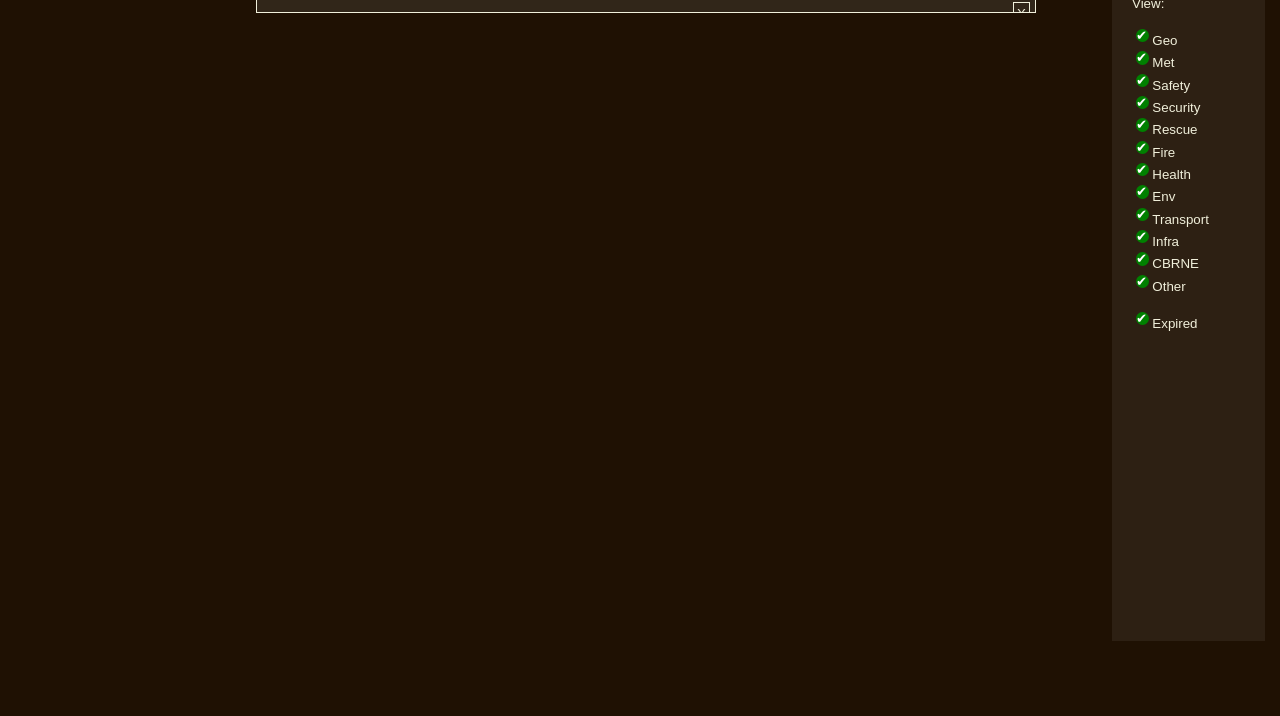
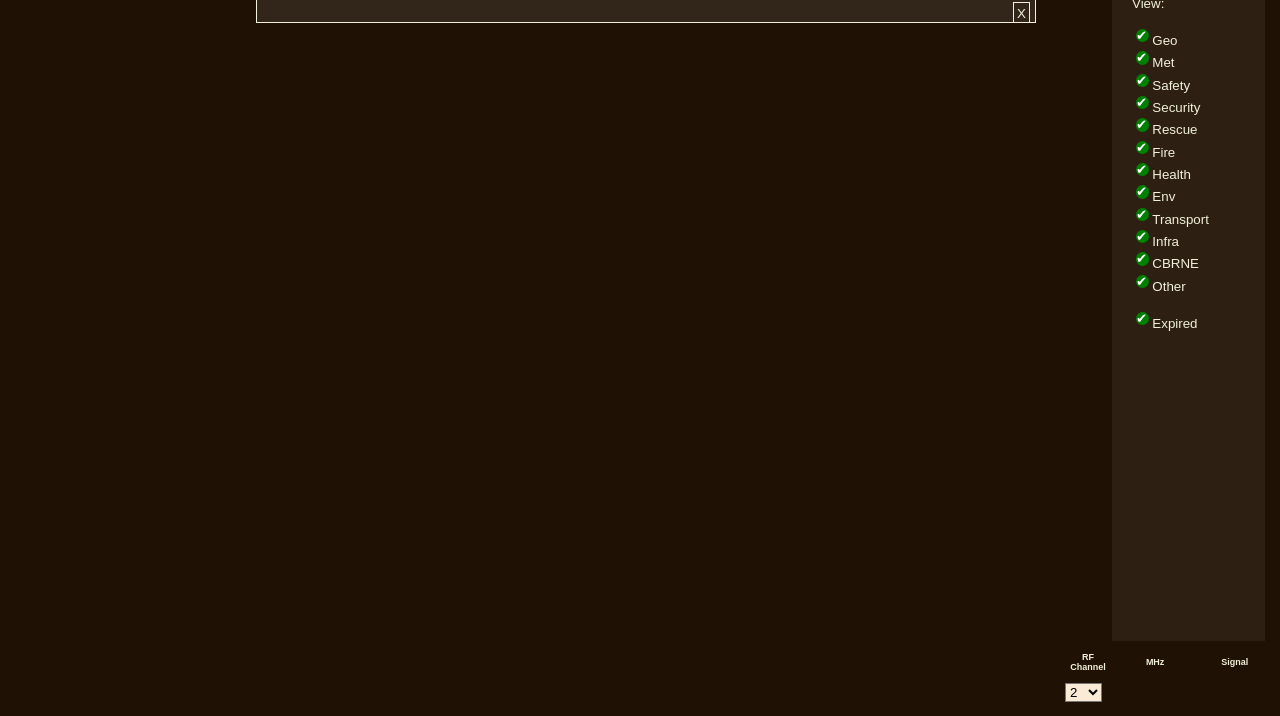
Before and after one commit to tariksetia/pbswarn, a plain HTML site: page client/home/pbs/web/index.html in a window 1280 px wide. Shown: the part 84-800 px from the top of the page. Drawn offline with nearby package versions, Linux system fonts and the light colour scheme; a script that the page names is missing.

Commit message:
adding tuner

```diff
--- a/client/home/pbs/web/css/main.css
+++ b/client/home/pbs/web/css/main.css
@@ -63,11 +63,11 @@ table {
 }
 
 ::-webkit-scrollbar {
-    width: 4px;
+    width: 8px;
 }
 
 ::-webkit-scrollbar-thumb {
-    width: 4px;
+    width: 8px;
     background-color: #ffffff11;
 
 }
@@ -95,6 +95,30 @@ table {
     padding-left: 20px;
     background-color: #ffffff11;
     overflow: hidden;
+}
+
+#tuner {
+    position:fixed;
+    right:0px;
+    bottom: 30px;
+    width: 215px;
+    height:35px;
+    background-color: antiquewhite;
+    color: rgb(241, 240, 219);
+    font-size:xx-small;
+    z-index: 1500;
+}
+
+#tunerTable {
+    background-color: #1f1103;
+    border:none;
+    border-color: #ffffff11;
+    border-collapse: collapse;
+    border-width: medium;
+}
+
+#tunerTable td {
+    padding:0;
 }
 
 .sent {
@@ -248,6 +272,7 @@ table {
 #rawViewer {
     max-width: 60%;
     min-width: 60%;
+    width: 60%;
     max-height: 80%;
     background-color: #312619;
     border-style: solid;
@@ -259,8 +284,14 @@ table {
     padding: 5px;
     padding-bottom: 10px;
     z-index: 250;
-    overflow-y: auto;
-    pointer-events: none;
+    overflow: scroll;
+    overflow-y: scroll;
+    pointer-events: auto;
+    word-wrap: break-word;
+}
+
+#rawDisplay {
+    margin: 10px;
 }
 
 
@@ -272,7 +303,7 @@ table {
     align-content: flex-end;
     max-width: 10px;
     padding:3px;
-    z-index: 300;
+    z-index: 350;
     margin: 0 auto;
     border-style: solid;
     border-width: 1px;
```
